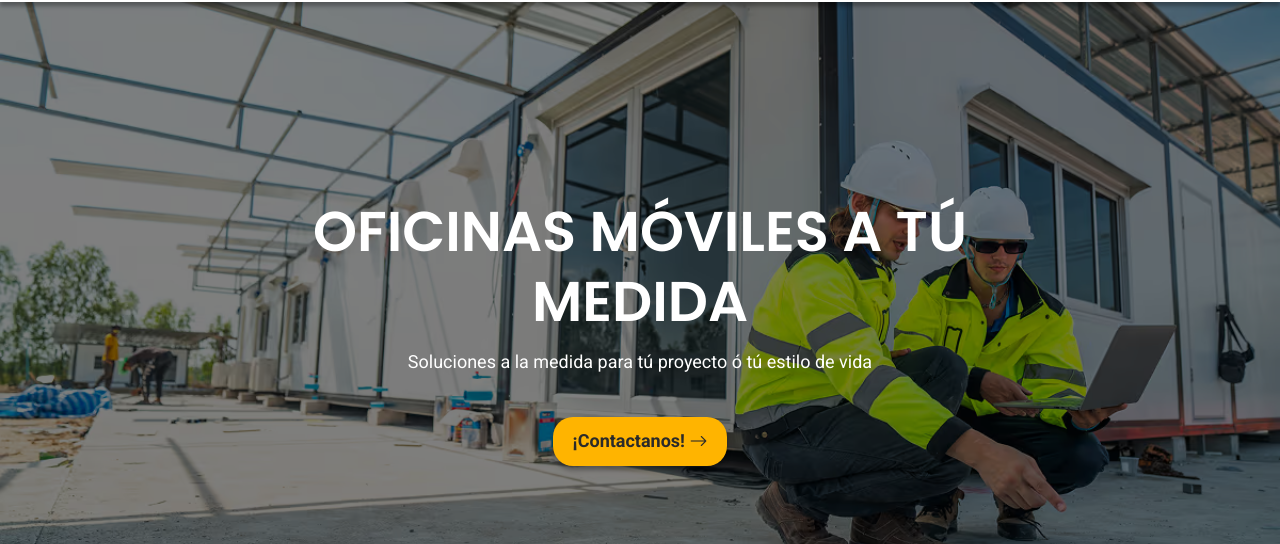
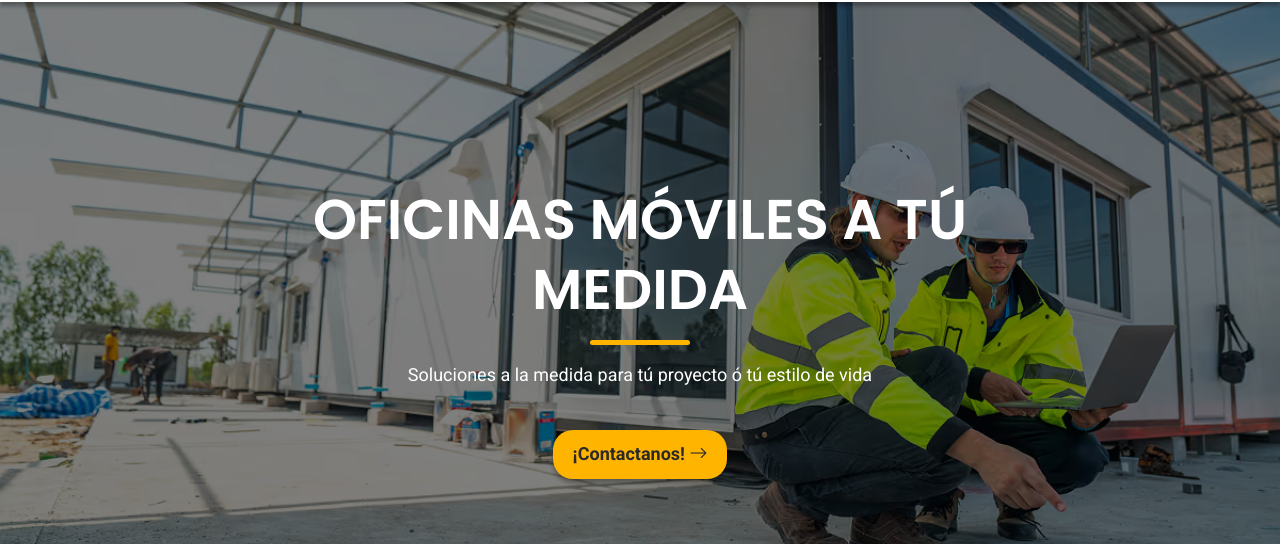
Before and after one commit to Camoralesh27/movilACH, a website: page index.html in a window 1280 px wide. Shown: the part 144-688 px from the top of the page. Drawn offline with nearby package versions, Linux system fonts and the light colour scheme.

Commit message:
agregando linea al hero

```diff
--- a/index.html
+++ b/index.html
@@ -132,6 +132,7 @@
         <div class="hero__overlay"></div>
         <div class="hero__content">
             <h1 class="hero__title">OFICINAS MÓVILES A TÚ MEDIDA</h1>
+            <div class="hero__line"></div>
             <p class="hero__subtitle">Soluciones a la medida para tú proyecto ó tú estilo de vida</p>
             <a href="#contacto" class="hero__button">¡Contactanos! <i class="bi bi-arrow-right"></i></a>
         </div>
```
